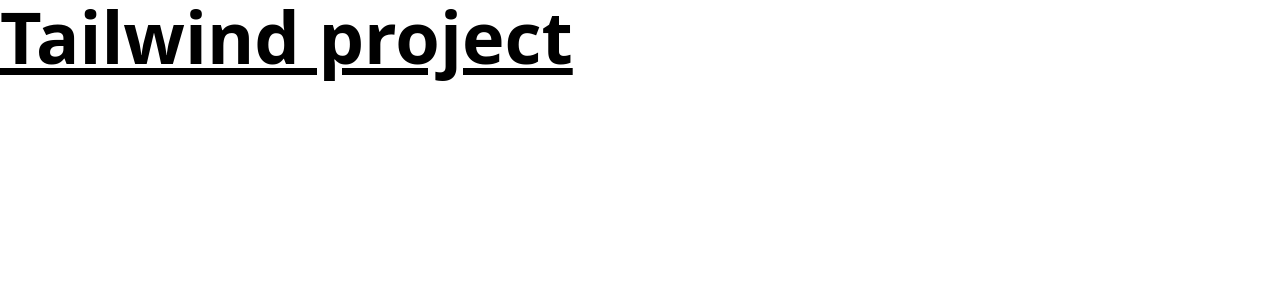
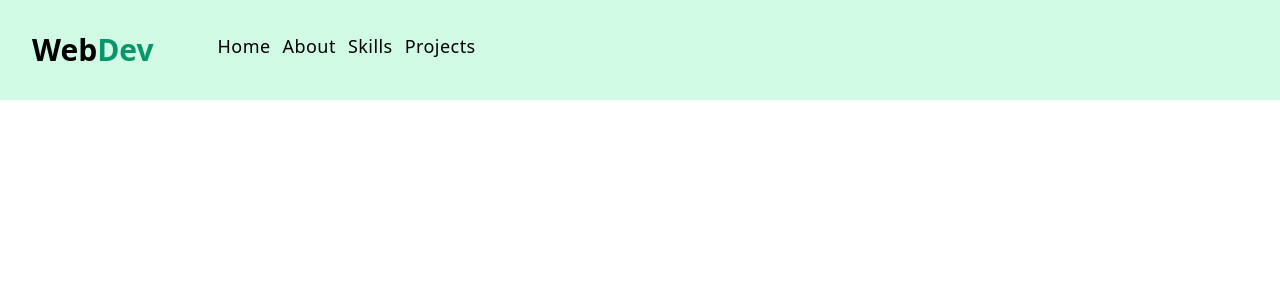
Before and after one commit to workwithraymond/TailWindPortfolio, a React (Vite) app: page / in a window 1280 px wide. Shown: the top 300 px of the page. Built offline with nearby package versions, Linux system fonts and the light colour scheme.

Commit message:
New Commit

```diff
--- a/src/App.jsx
+++ b/src/App.jsx
@@ -1,6 +1,10 @@
+import Navbar from "./components/Navbar";
+
 const App = () => {
   return (
-    <h1 className='text-7xl font-bold underline'>Tailwind project</h1>
+   <>
+   <Navbar/>
+   </>
   )
 }
 export default App;
--- /dev/null
+++ b/src/components/Navbar.jsx
@@ -0,0 +1,25 @@
+import { links } from "../data"
+
+const Navbar = () => {
+  return (
+    <nav className="bg-emerald-100">
+        <div className="mx-auto max-w-7xl px-8 py-4 flex flex-col sm:flex-row sm:gap-x-16 sm:item-center sm:py-8">
+            <h2 className="text-3xl font-bold">
+            Web
+            <span className="text-emerald-600">Dev</span>
+            </h2>
+            <div className="flex gap-x-3">
+                {links.map((link) => {
+                    const {id, href, text} = link
+                    return(
+                        <a key={id} href={href} className="capitalize text-lg tracking-wide hover:text-emerald-600 duration-300">
+                        {text}
+                        </a>
+                    )
+                })}
+            </div>
+        </div>
+    </nav>
+  )
+}
+export default Navbar
```
